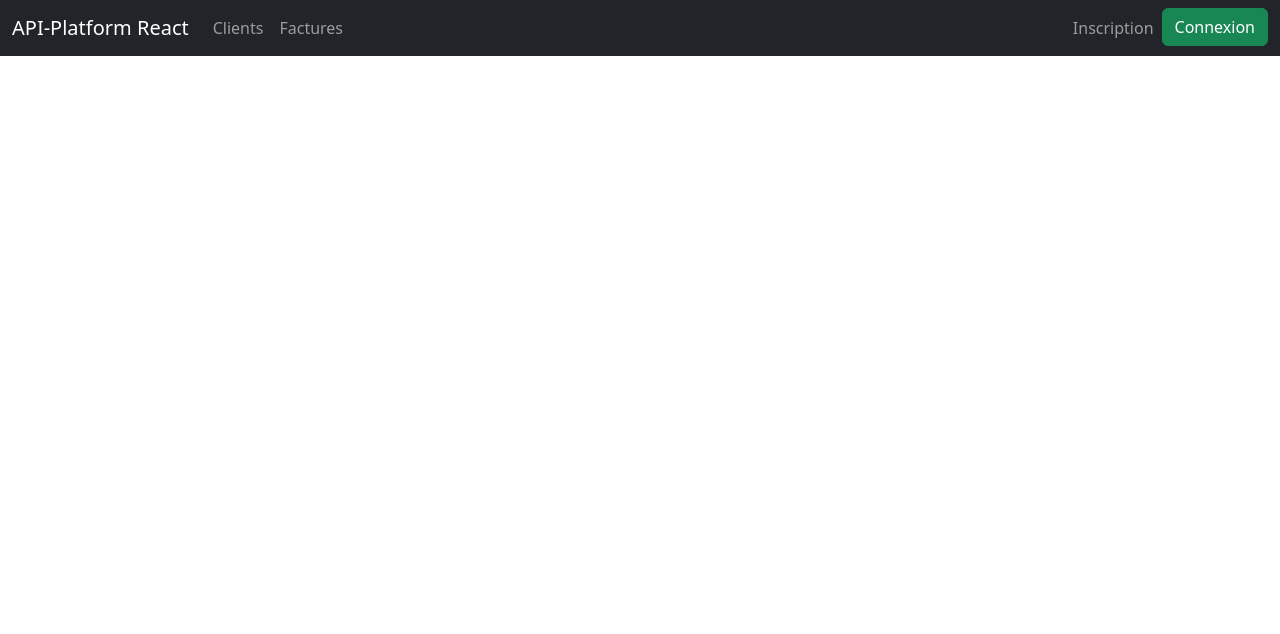
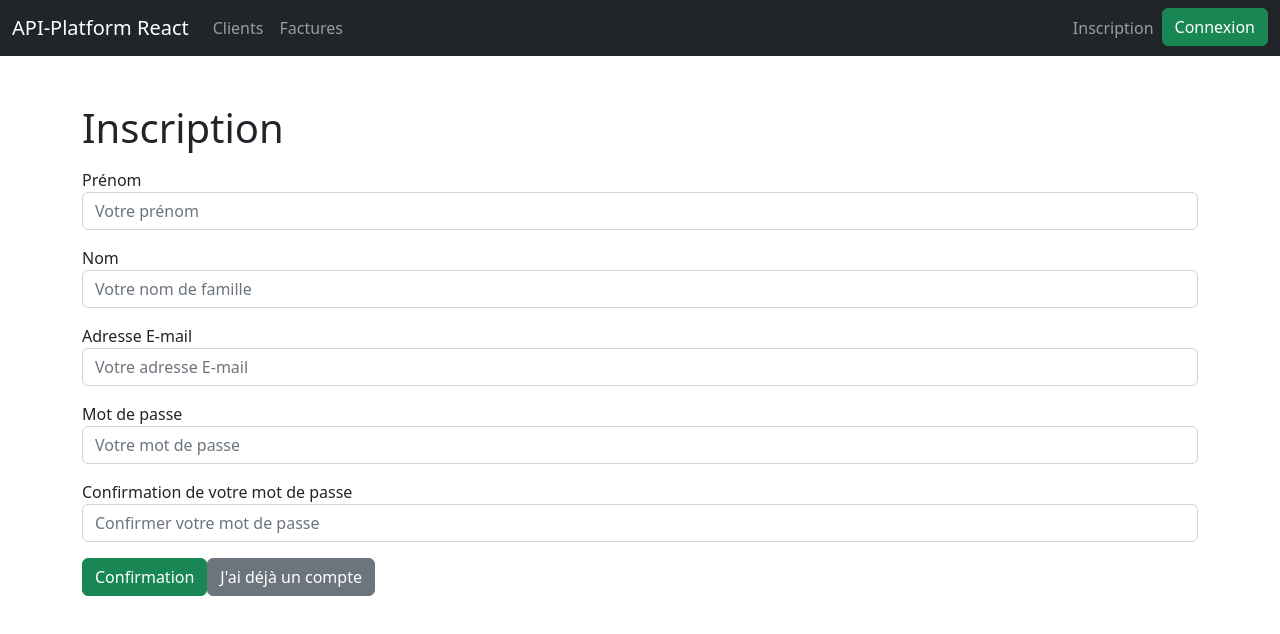
Before and after one commit to webepse/api-react-2023, a React (Create React App) app: page /register in a window 1280 px wide. Shown: the top 634 px of the page. Built offline with nearby package versions, Linux system fonts and the light colour scheme.

Commit message:
cours 12 - Register + toastify

```diff
--- a/package.json
+++ b/package.json
@@ -14,6 +14,7 @@
     "react-dom": "^18.2.0",
     "react-router-dom": "^6.8.0",
     "react-scripts": "5.0.1",
+    "react-toastify": "^9.1.1",
     "web-vitals": "^2.1.4"
   },
   "scripts": {
--- a/src/App.js
+++ b/src/App.js
@@ -11,6 +11,9 @@ import PrivateRoute from './components/PrivateRoute';
 import AuthContext from './contexts/AuthContext';
 import CustomerPage from './pages/CustomerPage';
 import InvoicePage from './pages/InvoicePage';
+import RegisterPage from './pages/RegisterPage';
+import { toast, ToastContainer } from 'react-toastify';
+import 'react-toastify/dist/ReactToastify.min.css'
 
 authAPI.setup()
 
@@ -30,6 +33,7 @@ const App = () => {
         <main className="container pt-5">
           <Routes>
             <Route path="/login" element={<LoginPage />} />
+            <Route path="/register" element={<RegisterPage />} />
             <Route path="/invoices/:id" element={
               <PrivateRoute>
                 <InvoicePage />
@@ -55,6 +59,7 @@ const App = () => {
           </Routes>
         </main>
       </Router>
+      <ToastContainer position={toast.POSITION.BOTTOM_LEFT} />
     </AuthContext.Provider>
    );
 }
--- a/src/components/Navbar.jsx
+++ b/src/components/Navbar.jsx
@@ -2,6 +2,7 @@ import { NavLink, useNavigate } from "react-router-dom";
 import authAPI from "../services/authAPI";
 import { useContext } from "react";
 import AuthContext from "../contexts/AuthContext";
+import { toast } from "react-toastify";
 
 const Navbar = (props) => {
     const navigate = useNavigate()
@@ -10,6 +11,7 @@ const Navbar = (props) => {
     const handleLogout = () => {
         authAPI.logout()
         setIsAuthenticated(false)
+        toast.info("Vous êtes déconnecté")
         navigate('/login', {replace: true})
     }
 
--- a/src/pages/CustomerPage.jsx
+++ b/src/pages/CustomerPage.jsx
@@ -2,6 +2,7 @@ import {useEffect, useState} from 'react'
 import Field from '../components/forms/Field'
 import { Link, useNavigate, useParams } from 'react-router-dom'
 import customersAPI from '../services/customersAPI'
+import { toast } from "react-toastify";
 
 const CustomerPage = (props) => {
     var {id = "new"} = useParams()
@@ -29,7 +30,7 @@ const CustomerPage = (props) => {
             setCustomer({firstName, lastName, email, company})
         }catch(error)
         {
-            // notif
+            toast.error("Le client n'a pas pu être chargé")
             navigate("/customers", {replace: true})
         }
     }
@@ -54,8 +55,10 @@ const CustomerPage = (props) => {
             // vérifier si on édite ou non
             if(editing){
                 await customersAPI.update(id, customer)
+                toast.success("Le client a bien été modifié")
             }else{
                 await customersAPI.create(customer)
+                toast.success("Le client a bien été enregistré")
                 navigate("/customers", {replace: true})
             }
         }catch({response})
@@ -70,6 +73,7 @@ const CustomerPage = (props) => {
                 })
                 setErrors(apiErrors)
             }
+            toast.error("Une erreur est survenue")
         }
     }
 
--- a/src/pages/CustomersPage.jsx
+++ b/src/pages/CustomersPage.jsx
@@ -2,6 +2,7 @@ import { useState, useEffect } from 'react';
 import Pagination from '../components/Pagination';
 import customersAPI from '../services/customersAPI';
 import { Link } from 'react-router-dom';
+import { toast } from "react-toastify";
 
 
 const CustomersPage = (props) => {
@@ -20,8 +21,8 @@ const CustomersPage = (props) => {
             setCustomers(data)
         }catch(error)
         {
-            // notif à faire
-            console.log(error.response)
+            toast.error("Impossible de charger les clients")
+            //console.log(error.response)
         }
     }
 
@@ -39,10 +40,11 @@ const CustomersPage = (props) => {
         // faire le changement dans la base de données
         try{
             await customersAPI.delete(id)
+            toast.warning("Le client "+id+" a bien été supprimé")
         }catch(error)
         {
-            // notif
             setCustomers(originalCustomers)
+            toast.error("La suppression du client n'a pas fonctionné")
         }
 
 
--- a/src/pages/InvoicePage.jsx
+++ b/src/pages/InvoicePage.jsx
@@ -4,6 +4,7 @@ import Field from '../components/forms/Field'
 import customersAPI from '../services/customersAPI'
 import { Link, useParams, useNavigate } from 'react-router-dom'
 import Select from '../components/forms/Select'
+import { toast } from "react-toastify";
 
 const InvoicePage = (props) => {
 
@@ -33,6 +34,7 @@ const InvoicePage = (props) => {
             if(id === "new") setInvoice({...invoice, customer: data[0].id})
         }catch(error)
         {
+            toast.error("Impossible de charger les clients")
             navigate("/invoices", {replace: true})
         }
     }
@@ -43,6 +45,7 @@ const InvoicePage = (props) => {
             const {amount, status, customer} = await invoicesAPI.find(id)
             setInvoice({amount, status, customer: customer.id})
         }catch(error){
+            toast.error("Impossible de charger la facture demandée")
             navigate("/invoices", {replace: true})
         }
     }
@@ -73,8 +76,10 @@ const InvoicePage = (props) => {
             if(editing)
             {
                 await invoicesAPI.update(id, invoice)
+                toast.success("La facture a bien été modifiée")
             }else{
                 await invoicesAPI.create(invoice)
+                toast.success("La facture a bien été enregistrée")
                 navigate("/invoices", {replace: true})
             }
         }catch({response}){
@@ -86,6 +91,7 @@ const InvoicePage = (props) => {
                 })
                 setErrors(apiErrors)
             }
+            toast.error("Une erreur est survenue")
         }
     }
 
--- a/src/pages/InvoicesPage.jsx
+++ b/src/pages/InvoicesPage.jsx
@@ -3,6 +3,7 @@ import Pagination from '../components/Pagination';
 import invoicesAPI from '../services/invoicesAPI';
 import moment from 'moment/moment';
 import { Link } from 'react-router-dom';
+import { toast } from "react-toastify";
 
 const STATUS_CLASSES = {
     PAID: "success",
@@ -29,7 +30,7 @@ const InvoicesPage = () => {
             setInvoices(data)
         }catch(error)
         {
-            // notif
+            toast.error("Erreur lors du chargment des factures")
             console.log(error.response)
         }
     }
@@ -57,10 +58,11 @@ const InvoicesPage = () => {
 
         try{
             await invoicesAPI.delete(id)
+            toast.warning("La facture"+id+" a bien été supprimée")
         }catch(error)
         {
-            // notif
             setInvoices(originalInvoices)
+            toast.error("Une erreur est survenue")
         }
     }
 
--- a/src/pages/LoginPage.jsx
+++ b/src/pages/LoginPage.jsx
@@ -3,6 +3,7 @@ import authAPI from '../services/authAPI';
 import { useNavigate } from 'react-router-dom';
 import AuthContext from '../contexts/AuthContext';
 import Field from '../components/forms/Field';
+import { toast } from "react-toastify";
 
 const LoginPage = (props) => {
 
@@ -37,6 +38,7 @@ const LoginPage = (props) => {
             await authAPI.authenticate(credentials)
             setError("")
             setIsAuthenticated(true)
+            toast.success("Vous êtes connecté")
             navigate('/customers', {replace: true})
         }catch(error)
         {
--- /dev/null
+++ b/src/pages/RegisterPage.jsx
@@ -0,0 +1,116 @@
+import { useState } from "react"
+import Field from "../components/forms/Field"
+import { Link, useNavigate } from 'react-router-dom'
+import Axios from 'axios'
+import { toast } from "react-toastify";
+
+const RegisterPage = () => {
+
+    const navigate = useNavigate()
+
+    const [user, setUser] = useState({
+        firstName: "",
+        lastName: "",
+        email: "",
+        password: "",
+        passwordConfirm: ""
+    })
+
+    const [errors, setErrors] = useState({
+        firstName: "",
+        lastName: "",
+        email: "",
+        password: "",
+        passwordConfirm: ""
+    })
+
+    const handleChange = event => {
+        const {name,value} = event.currentTarget
+        setUser({...user, [name]:value})
+    }
+
+    const handleSubmit = async event => {
+        event.preventDefault()
+        const apiErrors = {}
+        if(user.password !== user.passwordConfirm){
+            apiErrors.passwordConfirm = "Votre confirmation de mot de passe n'est pas identique à l'orignal"
+            setErrors(apiErrors)
+            // on arrete vu que ce n'est pas bon
+            return
+        }
+        try{
+            await Axios.post("http://127.0.0.1:8000/api/users", user)
+            setErrors({})
+            toast.success("Vous êtes inscrit, vous pouvez vous connecter")
+            navigate("/login", {replace: true})
+        }catch({response})
+        {
+            const {violations} = response.data
+            if(violations){
+                violations.forEach(({propertyPath, message})=>{
+                    apiErrors[propertyPath] = message
+                })
+                setErrors(apiErrors)
+            }
+            toast.error("Une erreur est survenue")
+        }
+    }
+
+
+    return (
+        <>
+            <h1>Inscription</h1>
+            <form onSubmit={handleSubmit}>
+                <Field
+                    name="firstName"
+                    label="Prénom"
+                    placeholder="Votre prénom"
+                    error={errors.firstName}
+                    value={user.firstName}
+                    onChange={handleChange}
+                />
+                <Field
+                    name="lastName"
+                    label="Nom"
+                    placeholder="Votre nom de famille"
+                    error={errors.lastName}
+                    value={user.lastName}
+                    onChange={handleChange}
+                />
+                <Field
+                    type="email"
+                    name="email"
+                    label="Adresse E-mail"
+                    placeholder="Votre adresse E-mail"
+                    error={errors.email}
+                    value={user.email}
+                    onChange={handleChange}
+                />
+                <Field
+                    type="password"
+                    name="password"
+                    label="Mot de passe"
+                    placeholder="Votre mot de passe"
+                    error={errors.password}
+                    value={user.password}
+                    onChange={handleChange}
+                />
+                <Field
+                    type="password"
+                    name="passwordConfirm"
+                    label="Confirmation de votre mot de passe"
+                    placeholder="Confirmer votre mot de passe"
+                    error={errors.passwordConfirm}
+                    value={user.passwordConfirm}
+                    onChange={handleChange}
+                />
+                <div className="my-3">
+                    <button type="submit" className="btn btn-success">Confirmation</button>
+                    <Link to="/login" className="btn btn-secondary">J'ai déjà un compte</Link>
+                </div>
+            </form>
+        </>
+    )
+}
+
+export default RegisterPage
```
Also changed, not shown: 1 other file (tests, documents, lock files or other folders).
